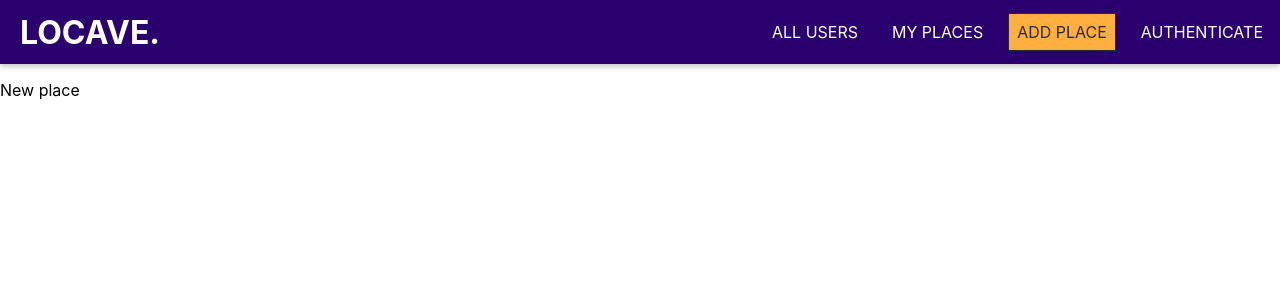
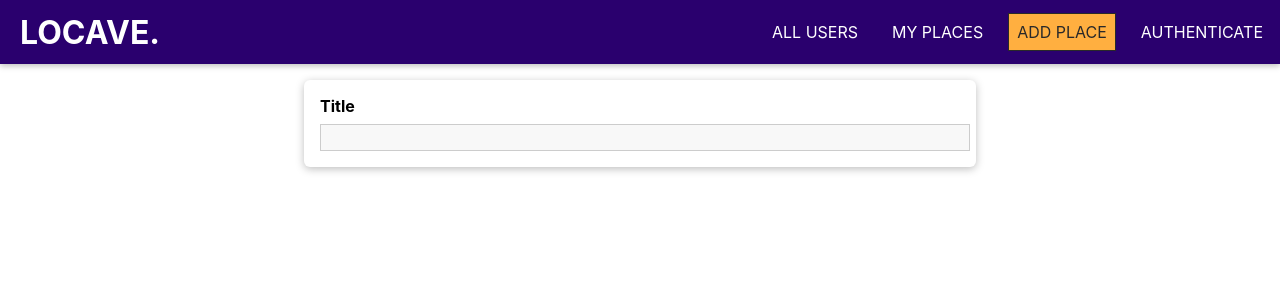
Before and after one commit to Sami-Az/locave, a React (Create React App) app: page /places/new in a window 1280 px wide. Shown: the top 300 px of the page. Built offline with nearby package versions, Linux system fonts and the light colour scheme; the HTML template or start-up script is replaced by a standard one.

Commit message:
add place form custom input

```diff
--- /dev/null
+++ b/src/places/pages/NewPlace.css
@@ -0,0 +1,10 @@
+.place-form {
+    list-style: none;
+    margin: 0 auto;
+    padding: 1rem;
+    width: 90%;
+    max-width: 40rem;
+    box-shadow: 0 2px 8px rgba(0, 0, 0, 0.26);
+    border-radius: 6px;
+    background: white;
+}
--- a/src/places/pages/NewPlace.js
+++ b/src/places/pages/NewPlace.js
@@ -1,10 +1,13 @@
 import React from 'react'
+import Input from '../../shared/components/FormElements/Input';
+
+import './NewPlace.css';
 
 const NewPlace = () => {
     return (
-        <div>
-           New place
-        </div>
+        <form className="place-form">
+           <Input element="input" type="text" label="Title"/>
+        </form>
     )
 }
 
--- /dev/null
+++ b/src/shared/components/FormElements/Input.css
@@ -0,0 +1,41 @@
+form-control {
+    margin: 1rem 0;
+}
+
+.form-control label,
+.form-control input,
+.form-control textarea {
+display: block;
+}
+
+.form-control label {
+font-weight: bold;
+margin-bottom: 0.5rem;
+}
+
+.form-control input,
+.form-control textarea {
+width: 100%;
+font: inherit;
+border: 1px solid #ccc;
+background: #f8f8f8;
+padding: 0.15rem 0.25rem;
+}
+
+.form-control input:focus,
+.form-control textarea:focus {
+outline: none;
+background: #ebebeb;
+border-color: #510077;
+}
+
+.form-control--invalid label,
+.form-control--invalid p {
+color: red;
+}
+
+.form-control--invalid input,
+.form-control--invalid textarea {
+border-color: red;
+background: #ffd1d1;
+}
--- /dev/null
+++ b/src/shared/components/FormElements/Input.js
@@ -0,0 +1,26 @@
+import React from 'react';
+
+import './Input.css';
+
+const Input = (props) => {
+    const element = props.element === 'input' ? (
+      <input
+        id={props.id}
+        type={props.type}
+        placeholder={props.placeholder}
+      />
+    ) : (
+      <textarea
+        id={props.id}
+      />
+    );
+
+    return (
+        <div className={`form-control`}>
+            <label htmlFor={props.id}>{props.label}</label>
+            {element}
+        </div>
+    )
+}
+
+export default Input;
```
Also changed, not shown: 1 other file (tests, documents, lock files or other folders).
